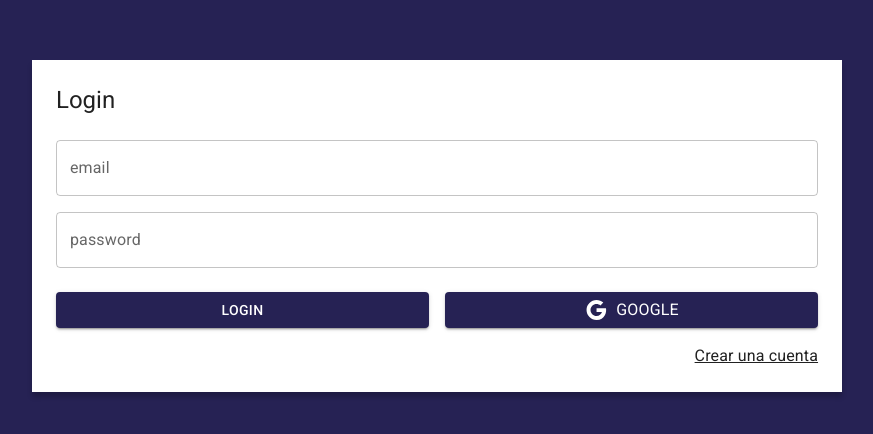
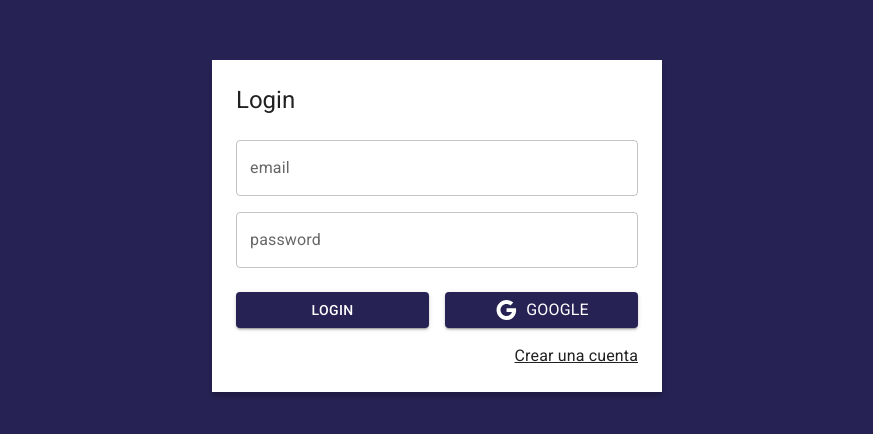
Before and after one commit to earvin11/JournalApp-ReduxToolkit-ReactJS, a React (Vite) app: page /auth/login in a window 1280 px wide. Shown: the part 174-608 px from the top of the page, without its empty margins (203-1076 px from the left). Built offline with nearby package versions, Linux system fonts and the light colour scheme.

Commit message:
AuthLayout para las pages de auth

```diff
--- /dev/null
+++ b/src/auth/layout/AuthLayout.jsx
@@ -0,0 +1,32 @@
+import { Grid, Typography } from '@mui/material';
+
+export const AuthLayout = ({ children, title = '' }) => {
+    return(
+        <Grid
+            container
+            spacing={ 0 }
+            direction="column"
+            alignItems="center"
+            justifyContent="center"
+            sx={{ minHeight: '100vh', backgroundColor: 'primary.main', padding: 4 }}
+        >
+
+            <Grid item
+                className="box-shadow"
+                xs={ 3 }
+                sx={{
+                    width: { sm: 450 },
+                    backgroundColor: 'white',
+                    padding: 3,
+                    borderRadious: 2 }}
+            >
+
+                <Typography variant='h5' sx={{ mb: 1 }}>{ title }</Typography>
+
+                { children }
+
+            </Grid>
+
+        </Grid>
+    )
+}
--- a/src/auth/pages/LoginPage.jsx
+++ b/src/auth/pages/LoginPage.jsx
@@ -1,26 +1,12 @@
 import { Link as RouterLink } from 'react-router-dom'
 import { Google } from '@mui/icons-material';
 import { Button, Grid, Link, TextField, Typography } from '@mui/material';
+import { AuthLayout } from '../layout/AuthLayout';
 
 export const LoginPage = () => {
     return(
-        <Grid
-            container
-            spacing={ 0 }
-            direction="column"
-            alignItems="center"
-            justifyContent="center"
-            sx={{ minHeight: '100vh', backgroundColor: 'primary.main', padding: 4 }}
-        >
 
-            <Grid item
-                className="box-shadow"
-                xs={ 3 }
-                sx={{ backgroundColor: 'white', padding: 3, borderRadious: 2 }}
-            >
-
-                <Typography variant='h5' sx={{ mb: 1 }}>Login</Typography>
-
+        <AuthLayout title="Login">
                 <form>
                     <Grid container>
                         <Grid item xs={ 12 } sx={{ mt: 2 }}>
@@ -65,10 +51,8 @@
                     </Grid>
 
                 </form>
-
-            </Grid>
+        </AuthLayout>
 
 
-        </Grid>
     )
 }
```
